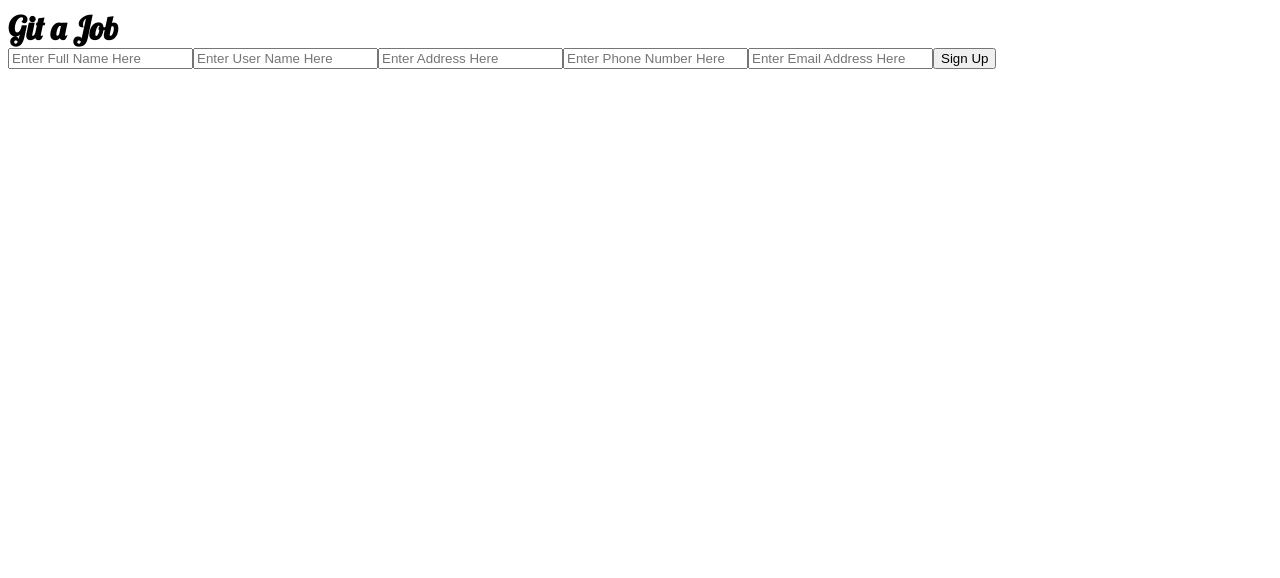
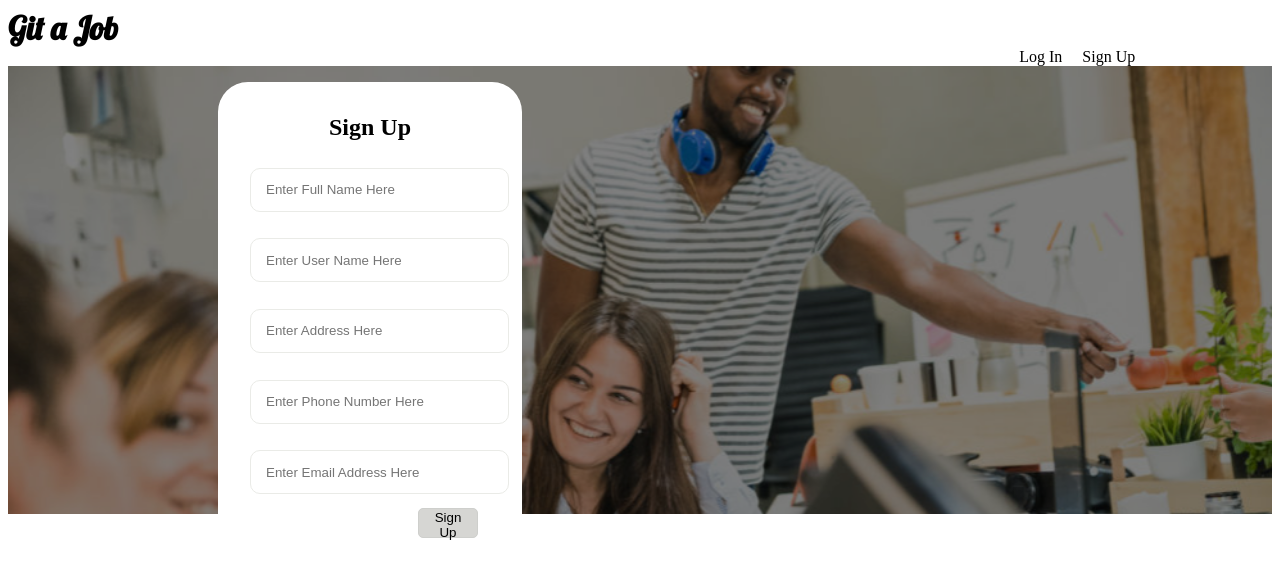
Before and after one commit to DonovanDwyer/git-a-job-frontend, a plain HTML site: page index.html in a window 1280 px wide. Both pictures are taken after a click on the button "Sign Up". Drawn offline with Linux system fonts and the light colour scheme.

Commit message:
adding design elements

```diff
--- a/index.html
+++ b/index.html
@@ -6,17 +6,26 @@
     <link rel="stylesheet" href="styles.css">
   </head>
   <body>
-    <div class="navbar"></div>
+    <div class="nav-wrapper">
+      <div class="navbar"><div class="login-container"></div></div>
+    </div>
 
-    <div class="login-container"></div>
+    <div class="main-wrapper">
+      <div class="search-container"></div>
 
-    <div class="search-container"></div>
+      <div class="presentation-image"><img src="./img/office_enviro.jpeg" class="big-image"></div>
 
-    <div class="job-listing-container"></div>
+      <div class="user-form-container"></div>
 
-    <div class="job-detail-container"></div>
+      <div class="job-listing-container"></div>
 
-    <div class="user-profile-container"></div>
+      <div class="job-detail-container"></div>
+
+      <div class="user-profile-container"></div>
+    </div>
+
+
+
 
     <script src="jobs.js"></script>
     <script src="index.js"></script>
--- a/index.js
+++ b/index.js
@@ -6,13 +6,17 @@ const searchCont = document.querySelector(".search-container");
 const jobListCont = document.querySelector(".job-listing-container");
 const profileCont = document.querySelector(".user-profile-container");
 const jobDetailCont = document.querySelector(".job-detail-container");
+const userFormCont = document.querySelector(".user-form-container");
+const presImage = document.querySelector(".big-image")
 
 function init(){
   navbar.innerHTML = "";
+  navbar.appendChild(loginCont);
   searchCont.innerHTML = "";
   jobListCont.innerHTML = "";
   profileCont.innerHTML = "";
   jobDetailCont.innerHTML = "";
+  userFormCont.innerHTML = "";
   createLogo();
   createLoginSignUp();
   handleJobListClicks();
@@ -33,7 +37,7 @@ function createSearchButton(){
       createSearchForm();
     }
   })
-  navbar.appendChild(search);
+  searchCont.prepend(search);
 }
 
 function createProfileButton(){
@@ -56,7 +60,7 @@ function createLogo(){
   let logo = document.createElement('h1');
   logo.className = "logo-text";
   logo.innerText = "Git a Job";
-  navbar.appendChild(logo);
+  navbar.prepend(logo);
 }
 
 function createLoginSignUp(){
@@ -70,17 +74,20 @@ function createLoginSignUp(){
   loginCont.appendChild(signBtn);
   loginCont.addEventListener('click', function(e){
     if(event.target.id == 'log-in'){
-      loginCont.innerHTML = '';
+
       createLoginForm();
     }
     if(event.target.id == 'sign-in'){
-      loginCont.innerHTML = '';
+      // loginCont.innerHTML = '';
       createSignUpForm();
     }
   })
 }
 
 function createLoginForm(){
+  userFormCont.innerHTML = ""
+  let title = document.createElement('h2');
+  title.innerHTML = "Log In";
   let loginForm = document.createElement('form');
   loginForm.className = "login-form";
   let usernameField = document.createElement('input');
@@ -91,15 +98,22 @@ function createLoginForm(){
   submitButton.innerText = "Log In";
   loginForm.appendChild(usernameField);
   loginForm.appendChild(submitButton);
-  loginCont.appendChild(loginForm);
+  userFormCont.appendChild(title);
+  userFormCont.appendChild(loginForm);
+  userFormCont.classList.add("slide");
+  presImage.classList.add("blur");
   handleLogin(loginForm);
 }
 
 function handleLogin(loginForm){
   loginForm.addEventListener('submit', function(){
     event.preventDefault();
+    loginCont.innerHTML = '';
     let user = document.querySelector(".user-name-input").value
     pullUserFromDB(user);
+    userFormCont.classList.remove("slide");
+    userFormCont.classList.add("slideaway");
+    presImage.classList.add("slideout")
 })
 }
 
@@ -118,6 +132,9 @@ function pullUserFromDB(user){
 }
 
 function createSignUpForm(){
+  userFormCont.innerHTML = ""
+  let title = document.createElement('h2');
+  title.innerHTML = "Sign Up";
   let signUpForm = document.createElement('form');
   signUpForm.className = "sign-up-form";
   let usernameField = document.createElement('input');
@@ -144,7 +161,10 @@ function createSignUpForm(){
   signUpForm.appendChild(phoneField);
   signUpForm.appendChild(emailField);
   signUpForm.appendChild(submitButton);
-  loginCont.appendChild(signUpForm);
+  userFormCont.appendChild(title);
+  userFormCont.appendChild(signUpForm);
+  userFormCont.classList.add("slide");
+  presImage.classList.add("blur");
   handleSignUp(signUpForm);
 }
 
@@ -162,7 +182,11 @@ function handleSignUp(signUpForm){
       error.innerText = "Please fill out sign up form completely!";
       loginCont.prepend(error);
     } else {
-    addUserToDB(name, user, address, phone, email);
+      loginCont.innerHTML = '';
+      userFormCont.classList.remove("slide");
+      userFormCont.classList.add("slideaway");
+
+      addUserToDB(name, user, address, phone, email);
   }
   })
 }
@@ -254,6 +278,7 @@ function createSearchForm(){
   searchForm.appendChild(searchBtn);
   searchCont.appendChild(searchForm);
   handleSearchButton(searchForm);
+  presImage.innerHTML = "";
 }
 
 function handleSearchButton(searchForm){
@@ -377,7 +402,7 @@ function renderJobDetails(job){
     jobDeets.innerHTML = `<h2>${job.title}</h2>
     <small>${job.jobType} - ${job.location}</small>
     <div class="company-details"><p>${job.company}<p>
-    <img src="${job.companyLogo}" alt="${job.company} logo">
+    <img src="${job.companyLogo}" alt="${job.company} logo"><br>
     </div>
     ${job.description}
     ${job.howToApply}`
@@ -386,7 +411,7 @@ function renderJobDetails(job){
   jobDeets.innerHTML = `<h2>${job.title}</h2>
   <small>${job.jobType} - ${job.location}</small>
   <div class="company-details"><p>${job.company}<p>
-  <img src="${job.companyLogo}" alt="${job.company} logo">
+  <img src="${job.companyLogo}" alt="${job.company} logo"><br>
   <a href=${job.companyUrl} target="_blank">${job.company}'s Website</a>
   </div>
   ${job.description}
@@ -395,7 +420,6 @@ function renderJobDetails(job){
   let links = jobDeets.querySelectorAll('a:last-of-type')
   links.forEach((link) => link.target = "_blank")
   jobDetailCont.appendChild(jobDeets);
-  // debugger;
 }
 
 function handleSaveButtonClicks(){
--- a/styles.css
+++ b/styles.css
@@ -4,22 +4,204 @@ h1 {
   font-family: 'Lobster', cursive;
   color: black;
 }
+.nav-wrapper {
+  /* display: grid;
+  grid-template-columns: repeat(10, 1fr);
+  grid-template-rows: 40px 40px; */
+}
+.navbar div {
+  /* grid-column: 7;
+  grid-row: 2; */
+  display: inline-flex;
+  flex-direction: row;
+  justify-content: space-around;
+}
+.logo-text {
+  /* grid-column-start: 1; */
+  /* grid-column-end: 3; */
+  grid-row: 1;
+  display: flex;
+  margin: 0;
+}
+.login-container {
 
-.navbar {
-  /* position: fixed;
+  display: flex;
+  margin-left: 80%;
+  top: 20px;
+}
+.navbar button {
+  /* I'm removing the default button styling right here: */
+  background: none;
+	color: inherit;
+	border: none;
+	padding: 0;
+	font: inherit;
+	cursor: pointer;
+	outline: inherit;
+}
+button:hover{
+  animation: forwards;
+  animation-name: redden;
+  animation-duration: 0.3s;
+}
+@keyframes redden {
+  from {
+    color: black;
+  }
+  to {
+    color: #CC5014;
+  }
+}
+#sign-in {
+  margin-left: 20px;
+}
+.user-form-container {
+  display: block;
+  margin-top: 1em;
+  margin-left: auto;
+  margin-right: auto;
+  /* justify-content: center; */
+  grid-column-start: 2;
+  grid-column-end: 3;
+  grid-row: 1;
+  padding: 2em;
+  width: 15em;
+  /* min-height: 10em; */
+  border-radius: 30px;
+  background-color: white;
+  transform: translate(400%);
+}
+.user-form-container h2 {
+  text-align: center;
+  display: block;
+  margin: 0;
+}
+.user-form-container.slide {
+  animation: forwards;
+  animation-duration: 0.4s;
+  animation-name: slidein;
+}
+@keyframes slidein {
+  from {
+    opacity: 0;
+    transform: translateX(250%)
+  }
+  to {
+    opacity: 1;
+    transform: translateX(0%)
+  }
+}
+@keyframes slideout {
+  from {
+    transform: translateX(0%)
+  }
+  to {
+    transform: translateX(250%)
+  }
+}
+.user-form-container.slideaway {
+  animation: forwards;
+  animation-duration: 0.4s;
+  animation-name: slideaway;
+}
+@keyframes slideaway {
+  from {
+    opacity: 1;
+    transform: translateX(0%)
+  }
+  to {
+    opacity: 0;
+    transform: translateX(-250%)
+  }
+}
+.presentation-image {
+  grid-column-start: 1;
+  grid-column-end: 7;
+  grid-row-start: 1;
+  grid-row-end: 5;
+  position: relative;
+  overflow: hidden;
+  left: 0;
   width: 100%;
-  height: 40px;
-  background-color: #008EFF;
-  top: 0;
-  left: 0; */
+  height: 28em;
+  z-index: -100;
+}
+.presentation-image img {
+  width: 104%;
+  position: absolute;
+}
+.presentation-image img.blur {
+  animation: forwards;
+  animation-duration: 0.3s;
+  animation-name: bluritup;
+}
+@keyframes bluritup {
+  from {
+    -webkit-filter: blur(0px);
+    -webkit-filter: brightness(100%);
+  }
+  to {
+    -webkit-filter: blur(8px);
+    -webkit-filter: brightness(50%);
+  }
+}
+.presentation-image img.slideout{
+  animation: forwards;
+  animation-duration: 1.2s;
+  animation-name: slideout;
+}
+.user-form-container input {
+  padding-left: 15px;
+  margin-top: 2em;
+  min-height: 3em;
+  min-width: 240px;
+  border-radius: 10px;
+  border: 1px solid #EAEBE7;
 }
 
-.logo-text {
-  margin: 0;
+.user-form-container button {
+  height: 30px;
+  width: 60px;
+  border: 1px solid #CECFCC;
+  border-radius: 5px;
+  background-color: #D6D6D3;
+  margin-top: 1em;
+  margin-left: 70%;
 }
-
-.login-container{
-  /* height: 300px;
-  width: 300px;
-  background-color: red; */
+.main-wrapper {
+  display: grid;
+  grid-template-columns: repeat(5, minmax(auto, 200px));
+  grid-gap: 10px;
+  grid-auto-rows: minmax(100px, auto);
+  overflow: hidden;
 }
+.search-container {
+  grid-column: 1;
+  grid-row: 1 / 7;
+}
+.job-listing-container {
+  grid-column: 2 / 3;
+  grid-row: 1;
+  /* background-color: grey; */
+}
+.job-detail-container {
+  grid-column: 3 / 6;
+  grid-row: 1;
+  padding-left: 10px;
+}
+.job-div {
+  background-color: white;
+  border: 1px solid grey;
+  border-radius: 0px 9px 9px 0px;
+  margin-bottom: 4px;
+  padding-left: 5px;
+}
+.user-profile-container {
+  grid-column: 1 / 2;
+  grid-row: 1;
+}
+/* 141ACC
+3D4099
+008EFF
+FF9940
+CC5014 */
```
Also changed, not shown: img/office_enviro.jpeg (added), 1 other file.
